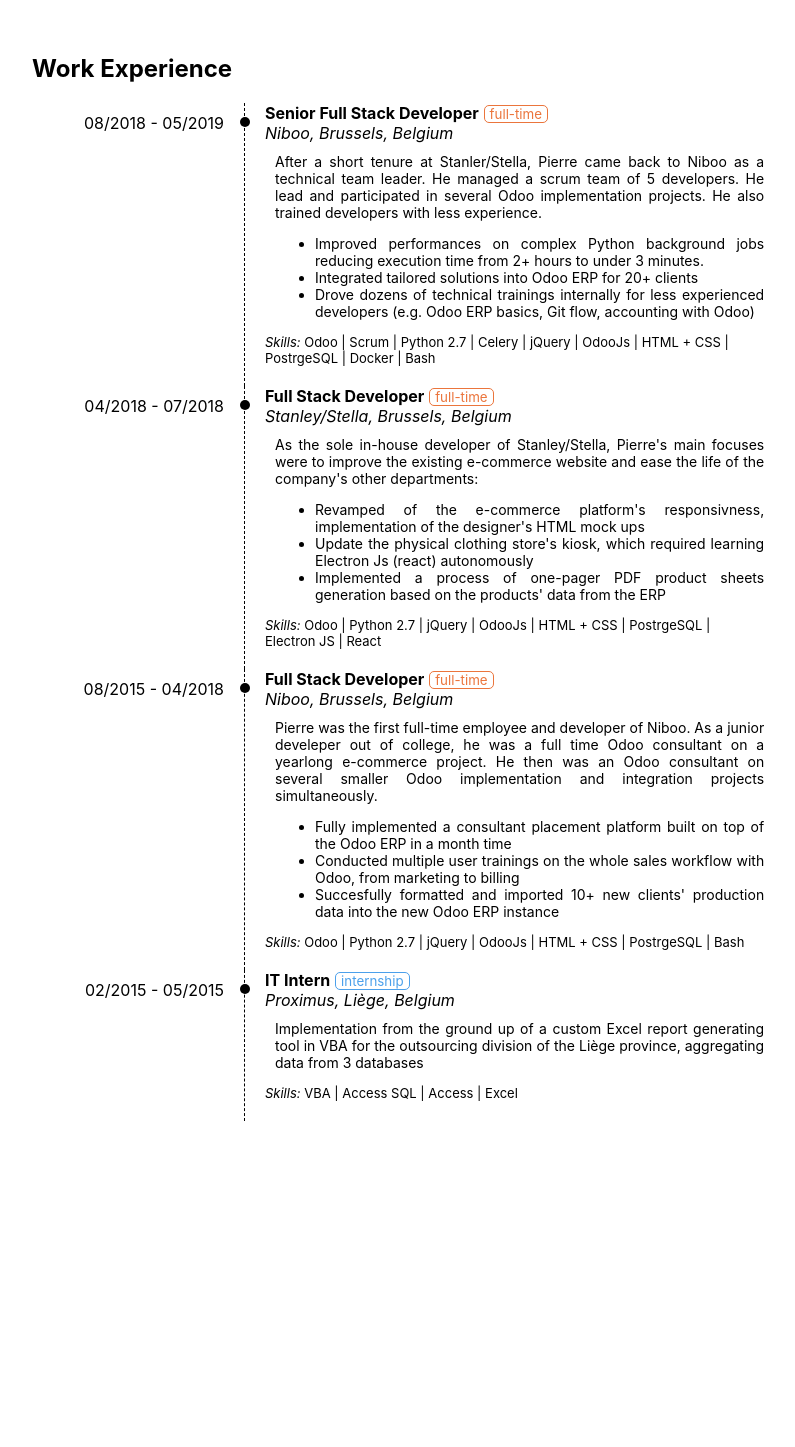
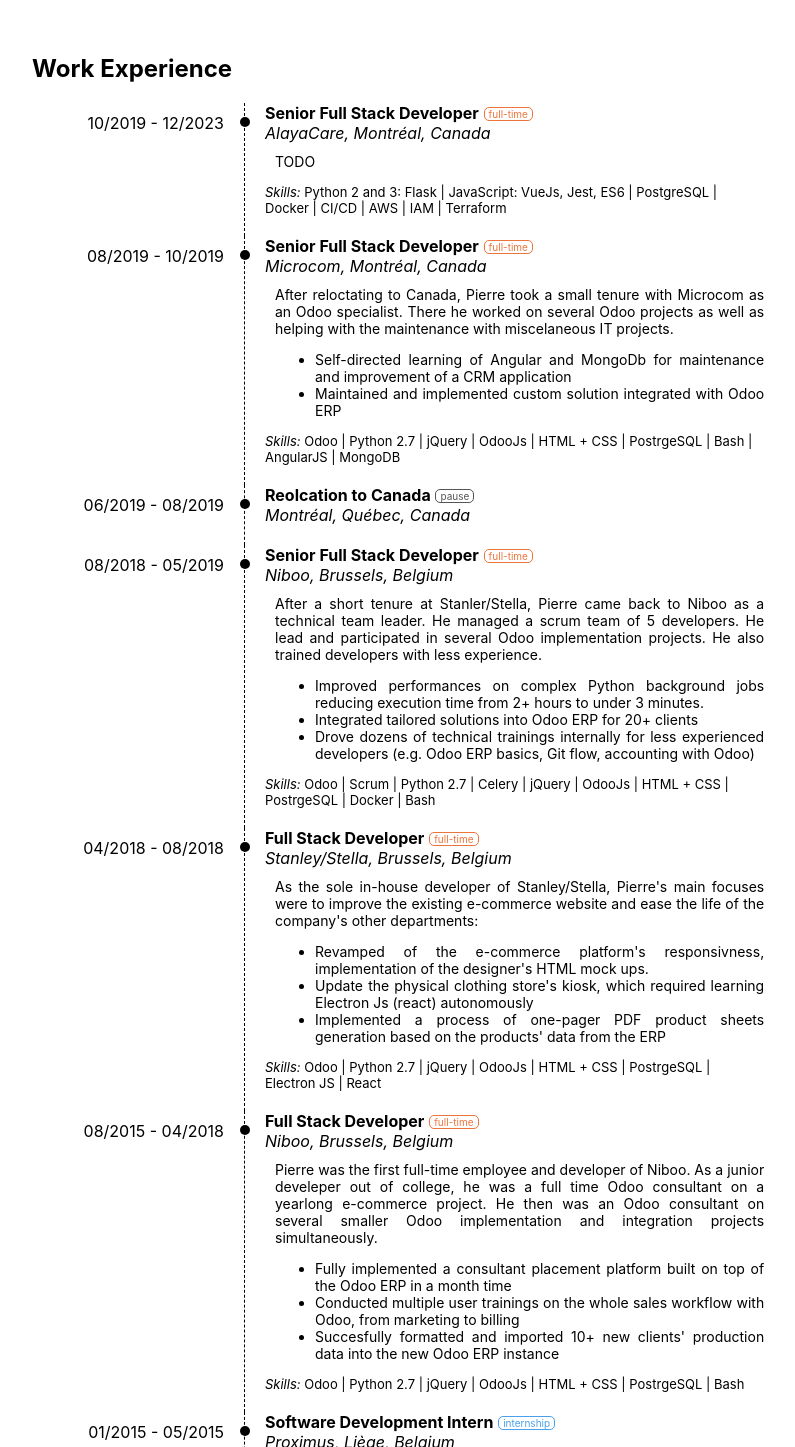
Before and after one commit to PierreFaniel/interactive-resume, a React app: page / in a window 1280 px wide. Shown: the part 1063-2510 px from the top of the page, without its empty margins (224-1019 px from the left). Before the commit the page ends 2184 px from the top, so only its background shows below. Built offline with nearby package versions, Linux system fonts and the light colour scheme.

Commit message:
Add re usable componenent for experience item

```diff
--- a/src/components/Experience.tsx
+++ b/src/components/Experience.tsx
@@ -1,163 +1,158 @@
 import { Component } from "react";
-import "@/components/Experience.css";
+import ExperienceItem from "@/components/ExperienceItem";
 
-export default class Experiences extends Component {
+export default class Experience extends Component {
   render() {
     return (
       <section id="experienceSection" className="container experience">
         <h2>Work Experience</h2>
-        <div className="experience-content">
-          <div className="experience-item">
-            <div className="left-column">08/2018 - 05/2019</div>
-            <div className="right-column">
-              <strong>Senior Full Stack Developer</strong>
-              <span className="badge badge-orange">full-time</span>
-              <br />
-              <i>
-                <a
-                  className="company-link"
-                  href="https://www.niboo.com/"
-                  target="_blank"
-                >
-                  Niboo, Brussels, Belgium
-                </a>
-              </i>
-              <div className="job-description">
-                After a short tenure at Stanler/Stella, Pierre came back to
-                Niboo as a technical team leader. He managed a scrum team of 5
-                developers. He lead and participated in several Odoo
-                implementation projects. He also trained developers with less
-                experience.
-                <ul className="tasks-description">
-                  <li>
-                    Improved performances on complex Python background jobs
-                    reducing execution time from 2+ hours to under 3 minutes.
-                  </li>
-                  <li>
-                    Integrated tailored solutions into Odoo ERP for 20+ clients
-                  </li>
-                  <li>
-                    Drove dozens of technical trainings internally for less
-                    experienced developers (e.g. Odoo ERP basics, Git flow,
-                    accounting with Odoo)
-                  </li>
-                </ul>
-              </div>
-              <div className="skills-used">
-                <i>Skills:</i> Odoo | Scrum | Python 2.7 | Celery | jQuery |
-                OdooJs | HTML + CSS | PostrgeSQL | Docker | Bash
-              </div>
-            </div>
-          </div>
-          <div className="experience-item">
-            <div className="left-column">04/2018 - 07/2018</div>
-            <div className="right-column">
-              <strong>Full Stack Developer</strong>
-              <span className="badge badge-orange">full-time</span>
-              <br />
-              <i>
-                <a
-                  className="company-link"
-                  href="https://stanleystella.com/"
-                  target="_blank"
-                >
-                  Stanley/Stella, Brussels, Belgium
-                </a>
-              </i>
-              <div className="job-description">
-                As the sole in-house developer of Stanley/Stella, Pierre's main
-                focuses were to improve the existing e-commerce website and ease
-                the life of the company's other departments:
-                <ul className="tasks-description">
-                  <li>
-                    Revamped of the e-commerce platform's responsivness,
-                    implementation of the designer's HTML mock ups
-                  </li>
-                  <li>
-                    Update the physical clothing store's kiosk, which required
-                    learning Electron Js (react) autonomously
-                  </li>
-                  <li>
-                    Implemented a process of one-pager PDF product sheets
-                    generation based on the products' data from the ERP
-                  </li>
-                </ul>
-              </div>
-              <div className="skills-used">
-                <i>Skills:</i> Odoo | Python 2.7 | jQuery | OdooJs | HTML + CSS
-                | PostrgeSQL | Electron JS | React
-              </div>
-            </div>
-          </div>
-          <div className="experience-item">
-            <div className="left-column">08/2015 - 04/2018</div>
-            <div className="right-column">
-              <strong>Full Stack Developer</strong>
-              <span className="badge badge-orange">full-time</span>
-              <br />
-              <i>
-                <a
-                  className="company-link"
-                  href="https://www.niboo.com/"
-                  target="_blank"
-                >
-                  Niboo, Brussels, Belgium
-                </a>
-              </i>
-              <div className="job-description">
-                Pierre was the first full-time employee and developer of Niboo.
-                As a junior develeper out of college, he was a full time Odoo
-                consultant on a yearlong e-commerce project. He then was an Odoo
-                consultant on several smaller Odoo implementation and
-                integration projects simultaneously.
-                <ul className="tasks-description">
-                  <li>
-                    Fully implemented a consultant placement platform built on
-                    top of the Odoo ERP in a month time
-                  </li>
-                  <li>
-                    Conducted multiple user trainings on the whole sales
-                    workflow with Odoo, from marketing to billing
-                  </li>
-                  <li>
-                    Succesfully formatted and imported 10+ new clients'
-                    production data into the new Odoo ERP instance
-                  </li>
-                </ul>
-              </div>
-              <div className="skills-used">
-                <i>Skills:</i> Odoo | Python 2.7 | jQuery | OdooJs | HTML + CSS
-                | PostrgeSQL | Bash
-              </div>
-            </div>
-          </div>
-          <div className="experience-item">
-            <div className="left-column">02/2015 - 05/2015</div>
-            <div className="right-column">
-              <strong>IT Intern</strong>
-              <span className="badge badge-blue">internship</span>
-              <br />
-              <i>
-                <a
-                  className="company-link"
-                  href="https://www.proximus.be/"
-                  target="_blank"
-                >
-                  Proximus, Liège, Belgium
-                </a>
-              </i>
-              <div className="job-description">
-                Implementation from the ground up of a custom Excel report
-                generating tool in VBA for the outsourcing division of the Liège
-                province, aggregating data from 3 databases
-                <ul className="tasks-description" />
-              </div>
-              <div className="skills-used">
-                <i>Skills:</i> VBA | Access SQL | Access | Excel
-              </div>
-            </div>
-          </div>
-        </div>
+        <ExperienceItem
+          badgeColor="orange"
+          company="AlayaCare"
+          companyLink="https://alayacare.ca/"
+          employementDescription="full-time"
+          endDate="12/2023"
+          jobDescription="TODO"
+          jobHighlights={[]}
+          jobTitle="Senior Full Stack Developer"
+          location="Montréal, Canada"
+          startDate="10/2019"
+          skills={[
+            "Python 2 and 3: Flask",
+            "JavaScript: VueJs, Jest, ES6",
+            "PostgreSQL",
+            "Docker",
+            "CI/CD",
+            "AWS",
+            "IAM",
+            "Terraform",
+          ]}
+        />
+        <ExperienceItem
+          badgeColor="orange"
+          company="Microcom"
+          companyLink="https://microcom.ca/"
+          employementDescription="full-time"
+          endDate="10/2019"
+          jobDescription="After reloctating to Canada, Pierre took a small tenure with Microcom as an Odoo specialist. There he worked on several Odoo projects as well as helping with the maintenance with miscelaneous IT projects."
+          jobHighlights={[
+            "Self-directed learning of Angular and MongoDb for maintenance and improvement of a CRM application",
+            "Maintained and implemented custom solution integrated with Odoo ERP",
+          ]}
+          jobTitle="Senior Full Stack Developer"
+          location="Montréal, Canada"
+          startDate="08/2019"
+          skills={[
+            "Odoo",
+            "Python 2.7",
+            "jQuery",
+            "OdooJs",
+            "HTML + CSS",
+            "PostrgeSQL",
+            "Bash",
+            "AngularJS",
+            "MongoDB",
+          ]}
+        />
+        <ExperienceItem
+          badgeColor="grey"
+          employementDescription="pause"
+          endDate="08/2019"
+          jobTitle="Reolcation to Canada"
+          location="Montréal, Québec, Canada"
+          startDate="06/2019"
+        />
+        <ExperienceItem
+          badgeColor="orange"
+          company="Niboo"
+          companyLink="https://www.niboo.com/"
+          employementDescription="full-time"
+          endDate="05/2019"
+          jobDescription="After a short tenure at Stanler/Stella, Pierre came back to Niboo as a technical team leader. He managed a scrum team of 5 developers.  He lead and participated in several Odoo implementation projects. He also  trained developers with less experience."
+          jobHighlights={[
+            "Improved performances on complex Python background jobs reducing execution time from 2+ hours to under 3 minutes.",
+            "Integrated tailored solutions into Odoo ERP for 20+ clients",
+            "Drove dozens of technical trainings internally for less experienced developers (e.g. Odoo ERP basics, Git flow, accounting with Odoo)",
+          ]}
+          jobTitle="Senior Full Stack Developer"
+          location="Brussels, Belgium"
+          startDate="08/2018"
+          skills={[
+            "Odoo",
+            "Scrum",
+            "Python 2.7",
+            "Celery",
+            "jQuery",
+            "OdooJs",
+            "HTML + CSS",
+            "PostrgeSQL",
+            "Docker",
+            "Bash",
+          ]}
+        />
+        <ExperienceItem
+          badgeColor="orange"
+          company="Stanley/Stella"
+          companyLink="https://www.stanleystella.com/"
+          employementDescription="full-time"
+          startDate="04/2018"
+          jobDescription="As the sole in-house developer of Stanley/Stella, Pierre's main focuses were to improve the existing e-commerce website and ease the life of the company's other departments:"
+          jobHighlights={[
+            "Revamped of the e-commerce platform's responsivness, implementation of the designer's HTML mock ups.",
+            "Update the physical clothing store's kiosk, which required learning Electron Js (react) autonomously",
+            "Implemented a process of one-pager PDF product sheets generation based on the products' data from the ERP",
+          ]}
+          jobTitle="Full Stack Developer"
+          location="Brussels, Belgium"
+          endDate="08/2018"
+          skills={[
+            "Odoo",
+            "Python 2.7",
+            "jQuery",
+            "OdooJs",
+            "HTML + CSS",
+            "PostrgeSQL",
+            "Electron JS",
+            "React",
+          ]}
+        />
+        <ExperienceItem
+          badgeColor="orange"
+          company="Niboo"
+          companyLink="https://www.niboo.com/"
+          employementDescription="full-time"
+          endDate="04/2018"
+          jobDescription="Pierre was the first full-time employee and developer of Niboo. As a junior develeper out of college, he was a full time Odoo consultant on a yearlong e-commerce project. He then was an Odoo consultant on several smaller Odoo implementation and integration projects simultaneously."
+          jobHighlights={[
+            "Fully implemented a consultant placement platform built on top of the Odoo ERP in a month time",
+            "Conducted multiple user trainings on the whole sales workflow with Odoo, from marketing to billing",
+            "Succesfully formatted and imported 10+ new clients' production data into the new Odoo ERP instance",
+          ]}
+          jobTitle="Full Stack Developer"
+          location="Brussels, Belgium"
+          startDate="08/2015"
+          skills={[
+            "Odoo",
+            "Python 2.7",
+            "jQuery",
+            "OdooJs",
+            "HTML + CSS",
+            "PostrgeSQL",
+            "Bash",
+          ]}
+        />
+        <ExperienceItem
+          badgeColor="blue"
+          company="Proximus"
+          companyLink="https://www.proximus.be/"
+          employementDescription="internship"
+          endDate="05/2015"
+          jobDescription="Implementation from the ground up of a custom Excel report generating tool in VBA for the outsourcing division of the Liège province, aggregating data from 3 databases"
+          jobTitle="Software Development Intern"
+          location="Liège, Belgium"
+          startDate="01/2015"
+          skills={["VBA", "Access SQL", "MS Access", "MS Excel"]}
+        />
       </section>
     );
   }
--- a/src/components/Experience.css
+++ b/src/components/ExperienceItem.css
@@ -1,11 +1,15 @@
 .badge {
   border: 1px solid;
   border-radius: 5px;
-  color: #fff;
-  font-size: smaller;
+  font-size: x-small;
   margin-left: 0.3rem;
-  padding: 0 5px;
+  padding: 0 4px;
   vertical-align: middle;
+}
+
+.badge-blue {
+  border-color: #4ba0eb;
+  color: #4ba0eb;
 }
 
 .badge-green {
@@ -13,9 +17,9 @@
   color: #14b457;
 }
 
-.badge-blue {
-  border-color: #4ba0eb;
-  color: #4ba0eb;
+.badge-grey {
+  border-color: #555;
+  color: #555;
 }
 
 .badge-orange {
--- /dev/null
+++ b/src/components/ExperienceItem.tsx
@@ -0,0 +1,82 @@
+import { Component } from "react";
+import "@/components/ExperienceItem.css";
+
+type Props = {
+  badgeColor: string;
+  company?: string;
+  companyLink?: string;
+  employementDescription: string;
+  endDate: string;
+  jobDescription?: string;
+  jobHighlights?: Array<string>;
+  jobTitle: string;
+  location: string;
+  skills?: Array<string>;
+  startDate: string;
+};
+
+class ExperienceItem extends Component<Props> {
+  renderLocation() {
+    if (this.props.company && this.props.companyLink) {
+      return (
+        <i>
+          <a
+            className="company-link"
+            href={this.props.companyLink}
+            target="_blank"
+          >
+            {this.props.company}, {this.props.location}
+          </a>
+        </i>
+      );
+    }
+    return <i>{this.props.location}</i>;
+  }
+  renderSkills() {
+    if (this.props.skills) {
+      return (
+        <div className="skills-used">
+          <i>Skills: </i>{this.props.skills.join(" | ")}
+        </div>
+      );
+    }
+    return "";
+  }
+  renderJobHighlights() {
+    if (this.props.jobHighlights) {
+      return this.props.jobHighlights.map((o) => <li key={o}>{o}</li>);
+    }
+    return "";
+  }
+  renderJobDescription() {
+    if (this.props.jobDescription) {
+      return (
+        <div className="job-description">
+          {this.props.jobDescription}
+          <ul className="tasks-description">{this.renderJobHighlights()}</ul>
+        </div>
+      );
+    }
+    return "";
+  }
+  render() {
+    return (
+      <div className="experience-item">
+        <div className="left-column">
+          {this.props.startDate} - {this.props.endDate}
+        </div>
+        <div className="right-column">
+          <strong>{this.props.jobTitle}</strong>
+          <span className={`badge badge-${this.props.badgeColor}`}>
+            {this.props.employementDescription}
+          </span>
+          <br />
+          {this.renderLocation()}
+          {this.renderJobDescription()}
+          {this.renderSkills()}
+        </div>
+      </div>
+    );
+  }
+}
+export default ExperienceItem;
```
Also changed, not shown: package.json (+7 -0 lines), .babelrc.
